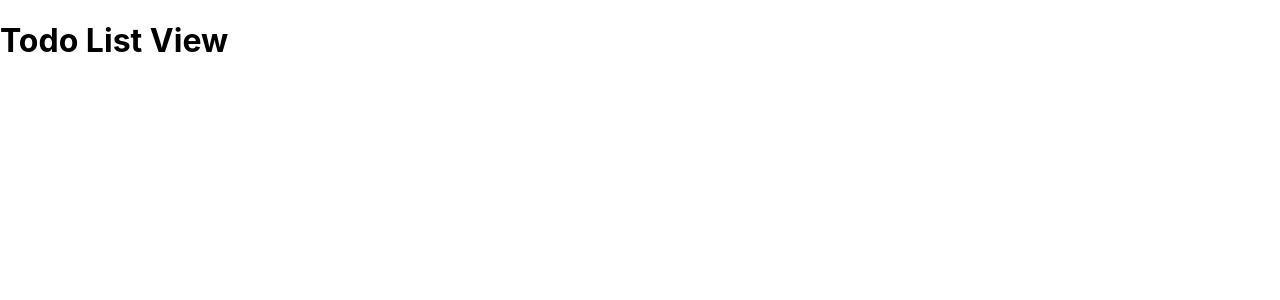
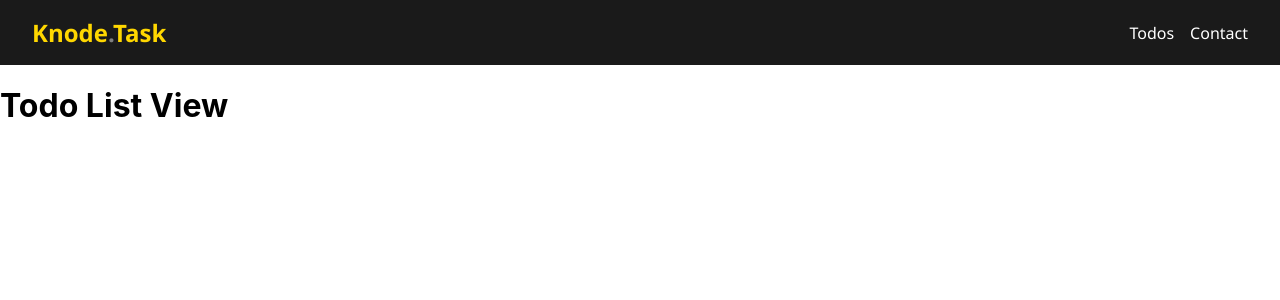
Before and after one commit to CodyKeith9/project-3, a React (Create React App) app: page /todos in a window 1280 px wide. Shown: the top 300 px of the page. Built offline with nearby package versions, Linux system fonts and the light colour scheme.

Commit message:
Add Navbar component and css component.

```diff
--- a/src/App.js
+++ b/src/App.js
@@ -1,10 +1,12 @@
 import { BrowserRouter as Router, Routes, Route } from 'react-router-dom';
+import Navbar from './components/Navbar';
 import TodosPage from './pages/TodosPage';
 import ContactPage from './pages/ContactPage';
 
 function App() {
   return (
     <Router>
+      <Navbar />
       <Routes>
         <Route path="/todos" element={<TodosPage />} />
         <Route path="/contact" element={<ContactPage />} />
--- /dev/null
+++ b/src/components/Navbar.css
@@ -0,0 +1,29 @@
+.navbar {
+  display: flex;
+  justify-content: space-between;
+  align-items: center;
+  padding: 1rem 2rem;
+  background-color: #1a1a1a;
+  color: gold;
+  font-family: 'Segoe UI', sans-serif;
+}
+
+.logo {
+  font-size: 1.5rem;
+  font-weight: bold;
+}
+
+.dot {
+  color: gray;
+}
+
+.nav-links a {
+  color: white;
+  text-decoration: none;
+  margin-left: 1rem;
+  transition: color 0.2s ease-in-out;
+}
+
+.nav-links a:hover {
+  color: gold;
+}
--- /dev/null
+++ b/src/components/Navbar.jsx
@@ -0,0 +1,16 @@
+import { Link } from 'react-router-dom';
+import './Navbar.css';
+
+function Navbar() {
+  return (
+    <nav className="navbar">
+      <div className="logo">Knode<span className="dot">.</span>Task</div>
+      <div className="nav-links">
+        <Link to="/todos">Todos</Link>
+        <Link to="/contact">Contact</Link>
+      </div>
+    </nav>
+  );
+}
+
+export default Navbar;
```
